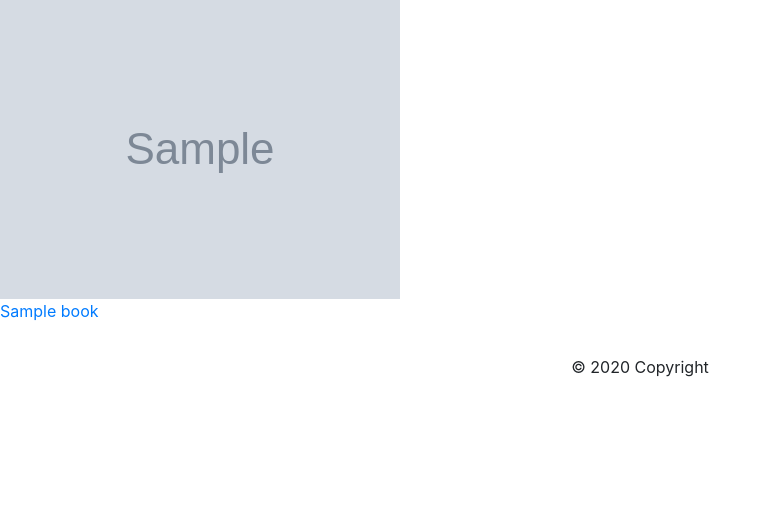
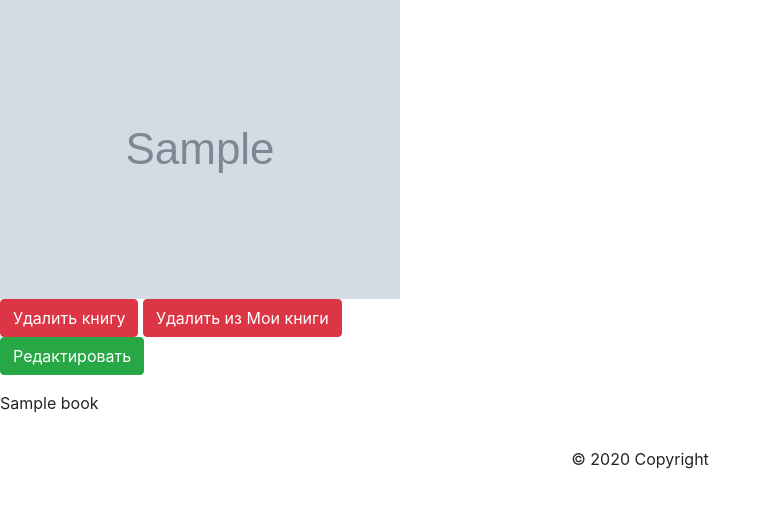
Before and after one commit to dediluk/dedproject_public, a Django app: page / in a window 1280 px wide. Shown: the part 135-643 px from the top of the page, without its empty margins (0-772 px from the left). Run offline with Django 3.2, Linux system fonts and the light colour scheme; a user stored in the database is signed in; tables that the repository leaves empty hold one stand-in row (values such as "Sample post"); grey boxes marked "Sample" are stand-in pictures; some libraries are stand-ins or nearby versions.

Commit message:
init commit for github

```diff
--- a/catalog/models.py
+++ b/catalog/models.py
@@ -11,7 +11,7 @@ class Book(models.Model):
     title = models.CharField('Название', max_length=150)
     pages = models.IntegerField('Количество страниц')
     # image = models.ImageField("Обложка", upload_to='images/books', blank=True)
-    image = models.CharField("Обложка",  blank=True, max_length=1500)
+    image = models.CharField("Ссылка на обложку",  blank=True, max_length=250)
     book_add_user = models.ForeignKey(settings.AUTH_USER_MODEL, verbose_name='Добавил', blank=True, null=True,
                                       on_delete=models.DO_NOTHING)
     slug = models.SlugField(null=True, blank=True, default=None, unique=True)
--- a/catalog/views.py
+++ b/catalog/views.py
@@ -95,8 +95,21 @@ def change_password(request):
 def index(request):
     context = Book.objects.all()
     sum = Book.objects.aggregate(Sum('pages'))
+    marker = False
+    book_in_booklist = []
+    if request.user.is_authenticated:
+        # print(dir(context.iterator()))
+        bl = BookList.objects.filter(user=request.user)
 
-    return render(request, 'catalog/index.html', {'context': context, 'sum': sum['pages__sum']})
+        for bl_book in bl:
+            # print('=========')
+            # print(context.values())
+            # print(bl_book.book_list.title in context.values())
+
+            for book in context:
+                if bl_book.book_list.title == book.title:
+                    book_in_booklist.append(book)
+    return render(request, 'catalog/index.html', {'context': context, 'book_in_booklist': book_in_booklist, 'sum': sum['pages__sum']})
 
 
 def book_detail(request, slug):
--- a/dedproject/settings.py
+++ b/dedproject/settings.py
@@ -152,10 +152,10 @@ USE_TZ = True
 STATIC_URL = '/staticfiles/'
 STATIC_DIR = os.path.join(BASE_DIR, 'staticfiles')
 # web
-STATIC_ROOT = os.path.join(BASE_DIR, 'staticfiles')
+# STATIC_ROOT = os.path.join(BASE_DIR, 'staticfiles')
 
 # local
-# STATICFILES_DIRS = [STATIC_DIR]
+STATICFILES_DIRS = [STATIC_DIR]
 
 MEDIA_URL = '/media/'
 MEDIA_ROOT = os.path.join(BASE_DIR, 'media')
--- a/templates/catalog/index.html
+++ b/templates/catalog/index.html
@@ -11,21 +11,70 @@ active
 
 {% if context %}
 <div class="status_bar">
-    <p class="pages_sum">Общее количество страниц: {{sum}}</p>
+    <p class="pages_sum">Общее количество страниц: {{sum}} </p>
     <a href="{% url 'catalog:add_book' %}" class="adding_book_link">
         <button type="button" class="btn btn-success adding_book_button">Добавить книгу</button>
     </a>
 </div>
-{% for item in context %}
+
+
+{% for book in context %}
+
+
 <div class="book_preview">
-    <a href="{% url 'catalog:book_detail' item.slug%}" class="book_preview_link">
-        <img class='book_preview_image' src="{{item.image}}" alt="">
-        <p class="book_preview_title">{{item.title}}</p>
-    </a>
+
+
+    <div class="book_preview_image_div">
+
+        <img class='book_preview_image' src="{{book.image}}" alt="">
+        <div class="index_buttons">
+
+            {% if user.is_superuser%}
+
+                <a href="{% url 'catalog:delete_book' book.slug %}" class="">
+                    <button type="button" class="btn btn-danger index_book_delete_button"
+                            onclick="return confirm('Удалить книгу?');">
+                        Удалить книгу
+                    </button>
+                </a>
+            {% endif %}
+
+            {% if not book in book_in_booklist %}
+                <a href="{% url 'catalog:add_to_booklist' book.title%}" class="">
+                    <button type="button" class="btn btn-primary index_book_add_to_booklist_button">
+                        Добавить в Мои книги
+                    </button>
+                </a>
+
+            {% else %}
+                <a href="{% url 'catalog:delete_from_booklist' book.title%}" class="">
+                    <button type="button" class="btn btn-danger index_book_delete_from_booklist_button"
+                            onclick="return confirm('Удалить из Мои книги?');">
+                        Удалить из Мои книги
+                    </button>
+                </a>
+
+
+            {% endif %}
+            {% if user.is_superuser%}
+
+            <p class="p_index_book_edit_data_button">
+                <a href="{% url 'catalog:edit_book_data' book.slug %}" class="">
+                    <button type="button" class="btn btn-success index_book_edit_data_button">
+                        Редактировать
+                    </button>
+                </a>
+            </p>
+            {% endif %}
+        </div>
+
+    </div>
+    <p class="book_preview_title">{{book.title}}</p>
 </div>
 
 {% endfor %}
 
 {% endif %}
 
+
 {% endblock %}
```
Also changed, not shown: templates/catalog/my_books_list.html (+41 -5 lines), catalog/migrations/0011_auto_20201208_2112.py (added), 1 other file.
